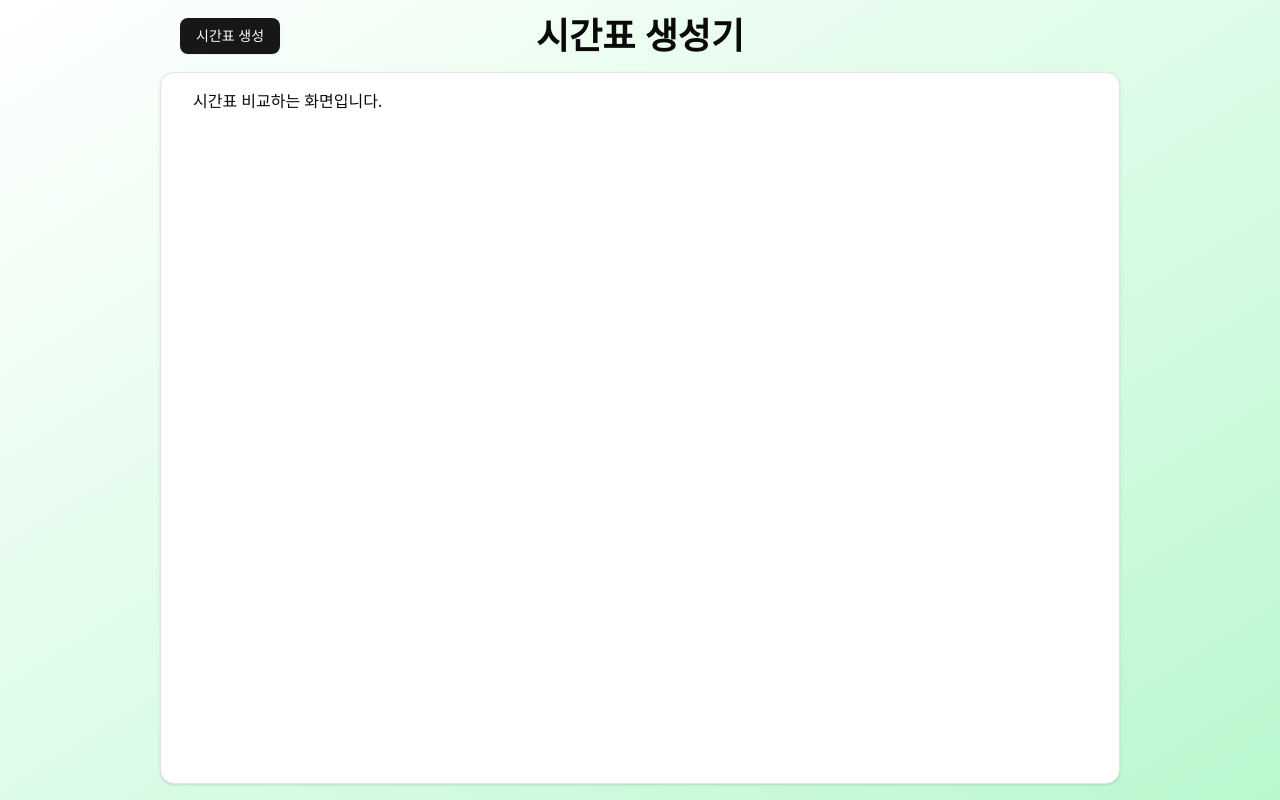
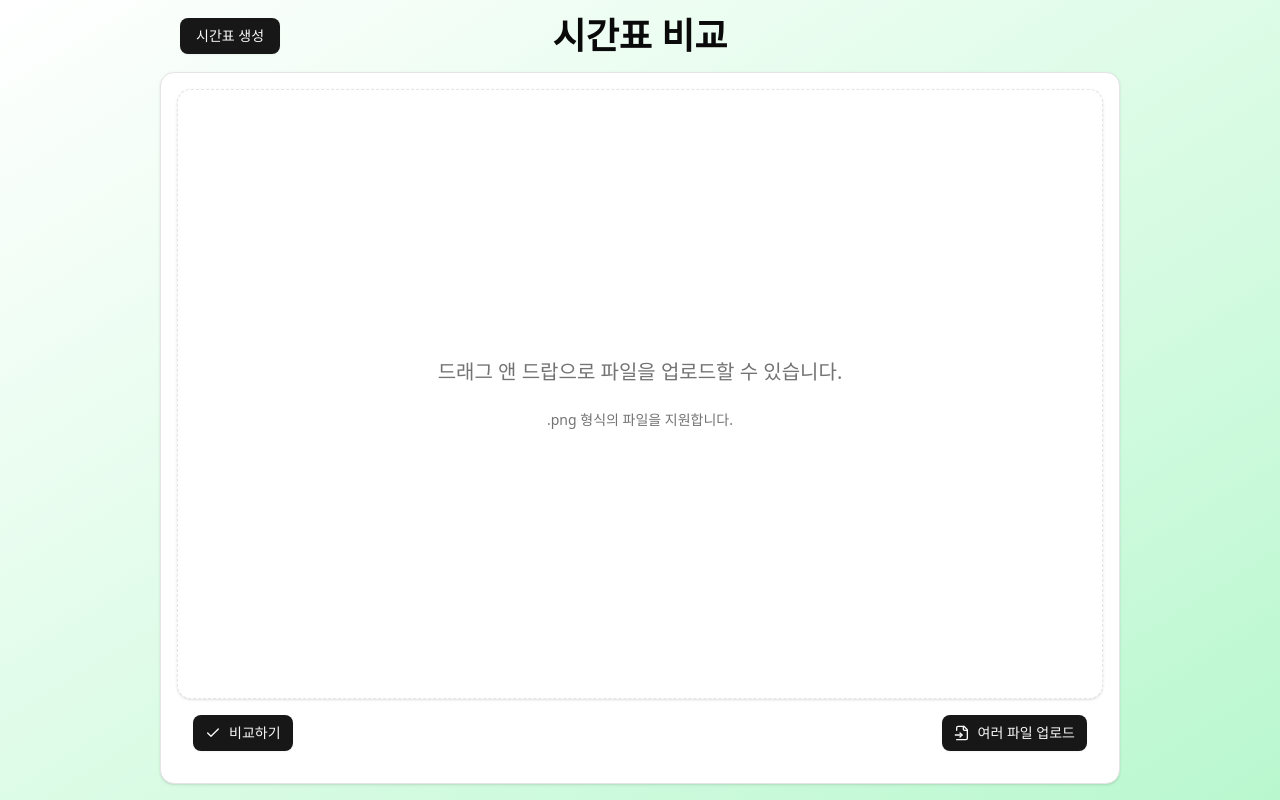
Before and after one commit to R3pic/schedule-compare, a React (Vite) app: page / in a window 1280 px wide. Both pictures are taken after a click on the button "시간표 비교". Built offline with nearby package versions, Linux system fonts and the light colour scheme; what xlsx would draw is missing.

Commit message:
feat: 시간표 비교 페이지

```diff
--- a/src/App.tsx
+++ b/src/App.tsx
@@ -15,25 +15,25 @@ function App() {
   const [isDone, setIsDone] = useState<boolean>(false);
   const [data, setData] = useState<LectureScheduleInfo | null>(null);
 
-
-
   return (
     <div className="h-screen w-screen flex flex-col items-center bg-gradient-to-br from-white to-green-200">
       <div className="relative flex w-3/4 items-center">
         <Button
           onClick={() => setIsCompareView(!isCompareView)}
           size={isMobile ? 'icon' : 'default'}
-          className={`absolute ${isMobile ? '' : 'left-5'}`}>
+          className={`absolute ${isMobile ? '-left-5' : 'left-5'}`}>
           { isMobile ? (
             <ArrowRightLeft />
           ) : (
             <p>{ isCompareView ? '시간표 생성' : '시간표 비교' }</p>
           )}
         </Button>
-        <h1 className="flex-1 text-center my-4 text-4xl font-bold">시간표 생성기</h1>
+        <h1 className="flex-1 text-center my-4 text-4xl font-bold">
+          {isCompareView ? '시간표 비교' : '시간표 생성'}
+        </h1>
       </div>
       <Card className={isMobile ?
-        'w-full flex-1 justify-end rounded-none'
+        'p-4 w-full flex-1 justify-end rounded-none'
         :
         'w-3/4 h-11/12 p-4 mb-4 flex flex-col items-center'
       }>
--- a/src/components/upload/drag-drop-input.tsx
+++ b/src/components/upload/drag-drop-input.tsx
@@ -26,12 +26,12 @@ export default function DragDropInput({ onFileUploaded, onError }: Props) {
 
   return (
     <Card
-      className="p-4 w-full flex-1 border-dashed text-center text-muted-foreground justify-center"
+      className="w-full flex-1 border-dashed text-center text-muted-foreground justify-center"
       onDrop={handleDragDrop}
       onDragOver={suppress}
       onDragEnter={suppress}
     >
-      <h3 className="text-xl">드래그 앤 드랍으로 파일을 업로드하세요</h3>
+      <h3 className="text-xl break-keep">드래그 앤 드랍으로 파일을 업로드할 수 있습니다.</h3>
       <p className="text-sm">.xls, .xlsx 형식의 파일을 지원합니다.</p>
     </Card>
   );
--- a/src/components/upload/drag-drop-png-input.tsx
+++ b/src/components/upload/drag-drop-png-input.tsx
@@ -3,25 +3,27 @@ import {DragEvent} from 'react';
 import {InvalidFileExtensionException} from '@components/upload/errors';
 
 interface Props {
-  onFileUploaded: (arrayBuffer: ArrayBuffer) => void;
+  onFileUploaded: (files: File[]) => void;
   onError: (e: Error) => void;
 }
 
 function suppress(e: DragEvent) { e.stopPropagation(); e.preventDefault(); }
 
-export default function DragDropInput({ onFileUploaded, onError }: Props) {
+export default function DragDropPngInput({ onFileUploaded, onError }: Props) {
   async function handleDragDrop(e: DragEvent) {
     suppress(e);
-    const file = e.dataTransfer.files[0];
+    const fileList = e.dataTransfer.files;
 
-    if (!file.name.endsWith('.png')) {
+    const files = Array.from(fileList);
+
+    if (!files.every((file) => file.name.endsWith(".png"))) {
       onError(new InvalidFileExtensionException());
       return;
     }
 
-    const arrayBuffer = await file.arrayBuffer();
+    const pngFiles = files.filter((file) => file.name.endsWith('.png'));
 
-    onFileUploaded(arrayBuffer);
+    onFileUploaded(pngFiles);
   }
 
   return (
@@ -31,7 +33,7 @@ export default function DragDropInput({ onFileUploaded, onError }: Props) {
       onDragOver={suppress}
       onDragEnter={suppress}
     >
-      <h3 className="text-xl">드래그 앤 드랍으로 파일을 업로드하세요</h3>
+      <h3 className="text-xl break-keep">드래그 앤 드랍으로 파일을 업로드할 수 있습니다.</h3>
       <p className="text-sm">.png 형식의 파일을 지원합니다.</p>
     </Card>
   );
--- /dev/null
+++ b/src/components/upload/file-multi-upload-input.tsx
@@ -0,0 +1,34 @@
+import {Input} from '@components/ui/input.tsx';
+import {FileInput} from 'lucide-react';
+import { Button } from '@components/ui/button.tsx';
+import {ChangeEvent, useRef} from 'react';
+
+interface Props {
+  onFileChange: (files: File[]) => void;
+}
+
+export default function FileMultiUploadInput({ onFileChange }: Props) {
+  const inputRef = useRef<HTMLInputElement>(null);
+
+  function handleClick() {
+    inputRef.current?.click();
+  }
+
+  async function onChange(e: ChangeEvent<HTMLInputElement>) {
+    const fileList = e.target.files;
+
+    if (!fileList) return;
+
+    const files = Array.from(fileList);
+
+    onFileChange(files);
+  }
+
+  return (
+    <Button onClick={handleClick}>
+      <FileInput />
+      여러 파일 업로드
+      <Input ref={inputRef} accept='.png' type='file' className='hidden' onChange={onChange} multiple/>
+    </Button>
+  );
+}
--- a/src/lib/schedule/utils.ts
+++ b/src/lib/schedule/utils.ts
@@ -1,6 +1,10 @@
 import {Day} from '@schedule/types';
 
 export class ScheduleUtil {
+  static getEmptyScheduleArray() {
+    return Array.from({ length: 91 }, () => 0);
+  }
+
   static periodToTime(period: number) {
     return period + 8;
   }
--- a/src/view/compare-view.tsx
+++ b/src/view/compare-view.tsx
@@ -1,7 +1,115 @@
+import DragDropPngInput from '@components/upload/drag-drop-png-input.tsx';
+import {toast, Toaster} from 'sonner';
+import {TOAST_OPTIONS} from '@components/constants.ts';
+import {useState} from 'react';
+import {PngMetadataUtil} from '@lib/png/metadata-util.ts';
+import {ScheduleUtil} from '@schedule/utils.ts';
+import {InvalidPngFileException} from '@lib/png/errors';
+import {Button} from '@components/ui/button.tsx';
+import {Check} from 'lucide-react';
+import FileMultiUploadInput from '@components/upload/file-multi-upload-input.tsx';
+import WeekHeader from '@components/schedule/week-header.tsx';
+import TimeCol from '@components/schedule/time-col.tsx';
+
 export default function CompareView() {
+  const [isCompare, setIsCompare] = useState<boolean>(false);
+  const [compareArray, setCompareArray] = useState<number[]>([]);
+  const [fileScheduleArrays, setFileScheduleArrays] = useState<number[][]>([]);
+
+  async function onFileUploaded(files: File[]) {
+    const scheduleArrays: number[][] = [];
+
+    for (const file of files) {
+      try {
+        const arrayBuffer = await file.arrayBuffer();
+        const PNGUint8Array = new Uint8Array(arrayBuffer);
+        scheduleArrays.push(PngMetadataUtil.get(PNGUint8Array));
+      } catch (e) {
+        if (e instanceof InvalidPngFileException)
+          toast.error(`${file.name}는 해석할 수 없습니다.`, {
+            ...TOAST_OPTIONS,
+            description: '스케줄 정보가 존재하나요?'
+          })
+      }
+    }
+
+    setFileScheduleArrays(scheduleArrays);
+    toast.info(`${scheduleArrays.length}개의 파일이 업로드되었습니다.`, { ...TOAST_OPTIONS });
+  }
+
+  function createCompareArray(scheduleArrays: number[][]) {
+    const result = ScheduleUtil.getEmptyScheduleArray();
+
+    scheduleArrays.forEach((scheduleArray) => {
+      scheduleArray.forEach((value, index) => {
+        if (value === 1) result[index] = 1;
+      });
+    });
+
+    return result;
+  }
+
+  async function onDragDropErrorHandle() {
+    toast.error('지원하지 않는 파일 확장자입니다.', {
+      ...TOAST_OPTIONS,
+      description: '지원하는 확장자 목록 : .png',
+    });
+  }
+
+  async function compareButtonClick() {
+    if (fileScheduleArrays.length > 0) {
+      setCompareArray(createCompareArray(fileScheduleArrays));
+      setIsCompare(true);
+    }
+    else {
+      toast.warning('최소한 2개의 파일이 업로드되어야합니다.', {
+        ...TOAST_OPTIONS,
+      })
+    }
+  }
+
   return (
-    <div className='w-full flex items-center justify-between px-4'>
-      시간표 비교하는 화면입니다.
+    <div className='w-full h-full flex flex-col items-center justify-between'>
+      <Toaster expand />
+      {isCompare ? (
+        <div className='w-full h-full flex flex-col'>
+          <WeekHeader />
+          <div className="h-full grid grid-cols-8">
+            {/* 첫 번째 열: TimeCol */}
+            <TimeCol />
+            {Array.from({ length: 7 }).map((_, dayIndex) => (
+              <div className='flex flex-col'>
+                {Array.from({ length: 13 }).map((_, timeIndex) => (
+                  <div
+                    key={`${timeIndex}-${dayIndex}`}
+                    className={`h-12 border border-black flex items-center justify-center ${compareArray[timeIndex * 7 + dayIndex] ? 'bg-red-400' : 'bg-green-300'}`}
+                  />
+                ))}
+              </div>
+            ))}
+          </div>
+        </div>
+      ) : (
+        <>
+          <DragDropPngInput
+            onFileUploaded={onFileUploaded}
+            onError={onDragDropErrorHandle}
+          />
+          <div className="flex p-4 w-full justify-between">
+            <div className='flex gap-2'>
+              <Button
+                className={fileScheduleArrays.length > 0 ? 'animate-bounce' : ''}
+                onClick={compareButtonClick}
+              >
+                <Check/>
+                비교하기
+              </Button>
+              {fileScheduleArrays.length > 0 && <p className='text-xs text-green-500'>총 { fileScheduleArrays.length }개의 일정을 지금 바로 비교할 수 있어요!</p>}
+            </div>
+            <FileMultiUploadInput onFileChange={onFileUploaded}/>
+          </div>
+        </>
+      )}
     </div>
   )
 }
--- a/src/view/file-upload-view.tsx
+++ b/src/view/file-upload-view.tsx
@@ -5,7 +5,6 @@ import {InvalidHanbatScheduleException} from '@parser/error';
 import {toast, Toaster} from 'sonner';
 import {TOAST_OPTIONS} from '@components/constants.ts';
 import {LectureScheduleInfo} from '@schedule/types';
-import {useIsMobile} from '@components/hook/use-modile.tsx';
 
 interface Props {
   setIsDone: (isDone: boolean) => void;
@@ -13,8 +12,6 @@ interface Props {
 }
 
 export default function FileUploadView({ setIsDone, setData }: Props) {
-  const isMobile = useIsMobile();
-
   async function bufferToLectureScheduleInfo(arrayBuffer: ArrayBuffer) {
     try {
       const parser = new ScheduleParser();
@@ -39,15 +36,17 @@ export default function FileUploadView({ setIsDone, setData }: Props) {
   }
 
   return (
-    <>
+    <div className='w-full h-full flex flex-col items-center justify-between'>
       <Toaster expand />
-      {!isMobile && <DragDropInput
+      <DragDropInput
         onFileUploaded={bufferToLectureScheduleInfo}
         onError={onDragDropErrorHandle}
-      />}
-      <FileUploadInput
-        onFileChange={bufferToLectureScheduleInfo}
       />
-    </>
+      <div className="flex p-4 w-full justify-end">
+        <FileUploadInput
+          onFileChange={bufferToLectureScheduleInfo}
+        />
+      </div>
+    </div>
   );
 }
```
